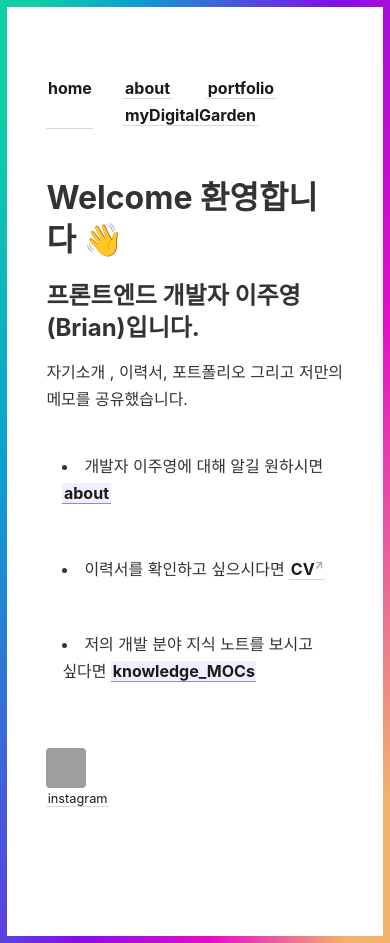
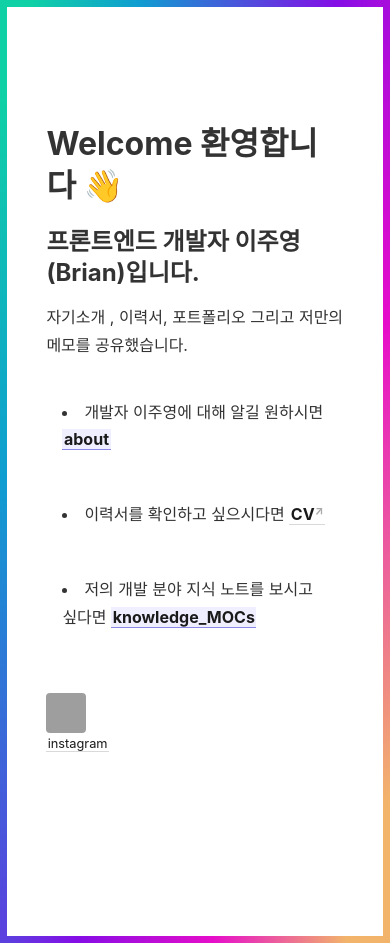
Before and after one commit to CodyMan0/myDigitalGarden, a Jekyll site: the page built from _pages/index.md, in a window 390 px wide. Built offline with Jekyll 4.4.1, drawn with Linux system fonts in a browser that asks for light colours; grey boxes are pictures that could not be loaded.

Commit message:
[design] 반응형 헤더 추가

```diff
--- a/_includes/nav.html
+++ b/_includes/nav.html
@@ -1,5 +1,5 @@
 <div class="container">
-	<a class="internal-link" href="{{ site.baseurl }}/"><b>home</b></a>
+	<a class="internal-link home" href="{{ site.baseurl }}/"><b>home</b></a>
 	<div class="nav">
 		<a class="internal-link" href="/about"><b>about</b></a>
 		<a class="internal-link" href="/portfolio"><b>portfolio</b></a>
@@ -12,8 +12,17 @@
 		display: flex;
 		justify-content: space-between;
 	}
-
 	.nav > a {
 		margin-left: 30px;
 	}
+
+	@media (max-width: 400px) {
+		.home {
+			display: none;
+		}
+
+		.nav > a {
+			display: none;
+		}
+	}
 </style>
```
